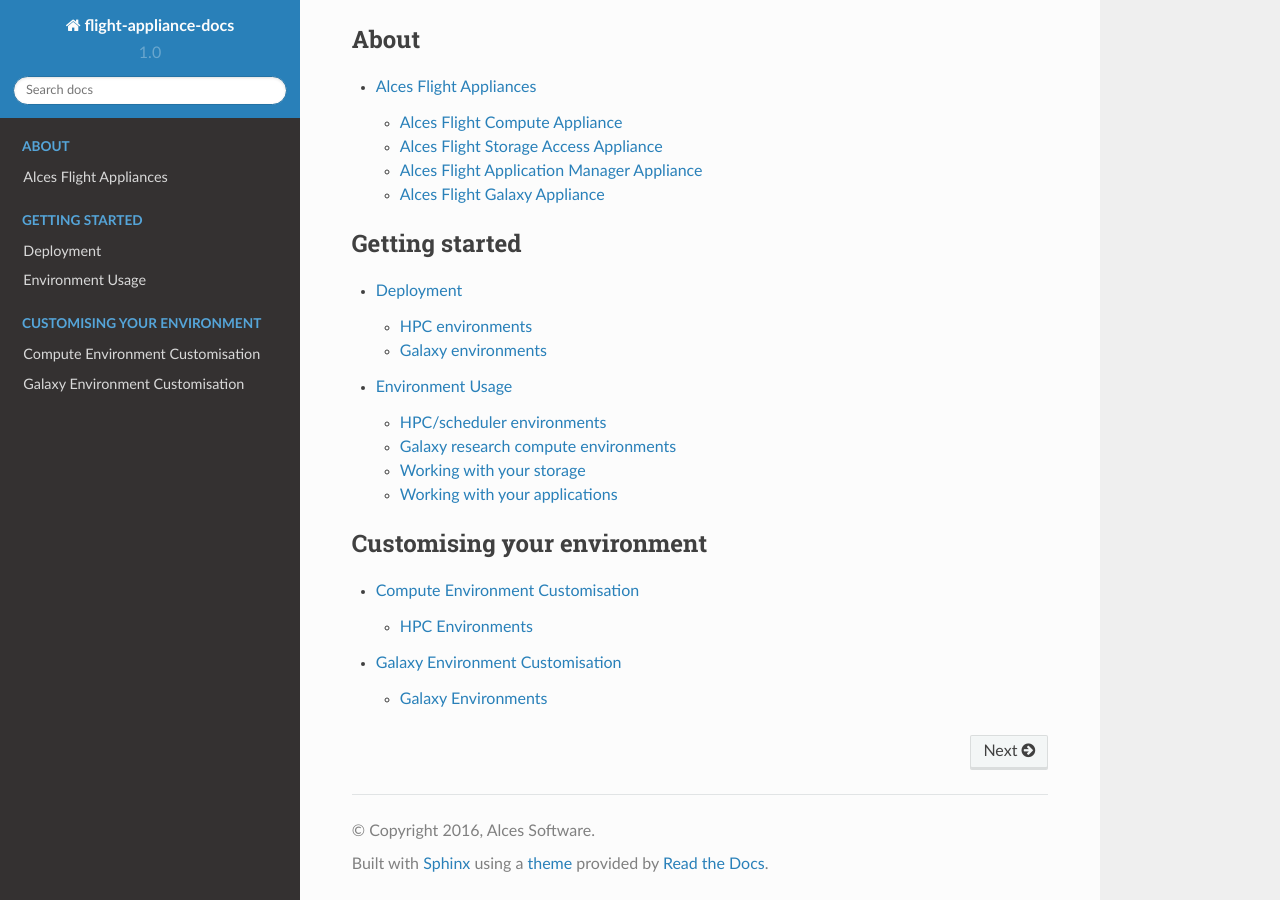
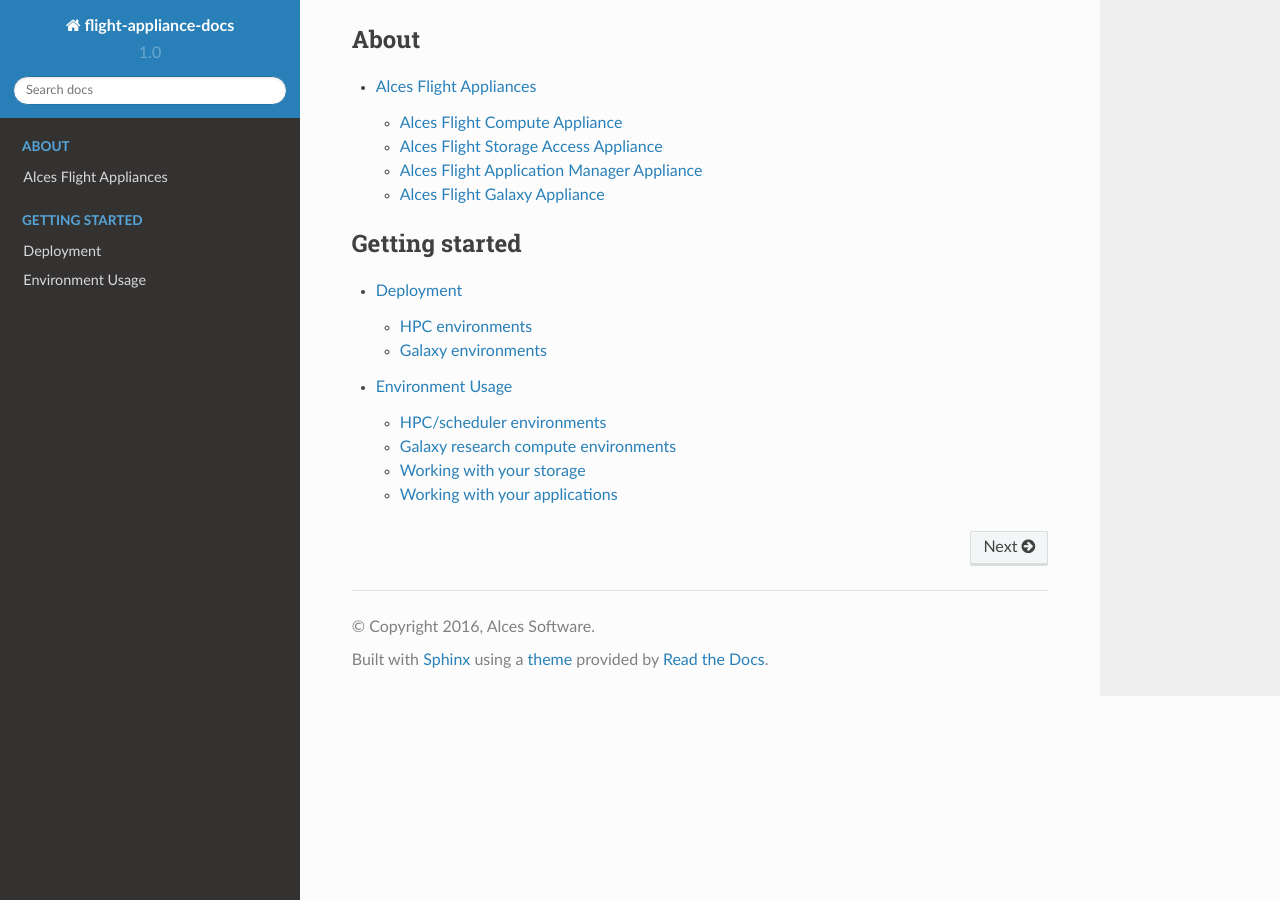
Before and after one commit to alces-software/flight-appliance-docs, a Sphinx documentation site: the page built from docs/source/index.rst, in a window 1280 px wide and 900 px high, scrolled down 588 px. Built offline with Sphinx 7.4.7 and the Read the Docs theme 2.0.0, drawn with Linux system fonts in a browser that asks for light colours; some of the changed lines change nothing that is shown.

Commit message:
Remove customisation pages: https://trello.com/c/T1nAvUp0 - Added to following folder in Git:   https://github.com/alces-software/flight-appliance-support/tree/b608ef8e86089ec12aea585699be1584ae696847/how-to/configuration

```diff
--- a/docs/source/configuration/compute-config.rst
+++ /dev/null
@@ -1,223 +0,0 @@
-.. _compute-config:
-
-Compute Environment Customisation
-#################################
-
-The following section details the initial configuration options available from user-data when deploying Alces compute environments in the Cloud.
-
-HPC Environments
-================
-There are two types of Alces Flight Compute Appliance deployments available:
-
-* **Cluster master node**: Cluster scheduler host, shared NFS server, user login node
-* **Cluster compute node**: Scheduler execution host
-
-Each type requires user-data to be included upon deployment in order to correctly configure the image - examples of both master node and compute nodes are shown below:
-
-Cluster master node
--------------------
-.. code-block:: yaml
-
-    #cloud-config
-    hostname: login1
-    fqdn: login1.clusterware.alces.network
-    write_files:
-    - content: |
-        cluster:
-          uuid: '7b4249e8-637a-11e5-a343-7831c1c0e63c'
-          token: '8R0c6lyMG1pJGP/wzg8dHA=='
-          name: 'clusterware'
-          role: 'master'
-          tags:
-            scheduler_roles: ':master:'
-          gridware:
-            depots:
-            - name: benchmark
-              url: https://s3-eu-west-1.amazonaws.com/packages.alces-software.com/depots/benchmark
-        instance:
-          users:
-          - username: alces-cluster
-            uid: 509
-            group: alces-cluster
-            gid: 509
-            groups:
-              - gridware
-              - admins:388
-            ssh_public_key: |
-              ssh-rsa 1234 user
-      owner: root:root
-      path: /opt/clusterware/etc/config.yml
-      permissions: '0640'
-
-Cluster compute node
---------------------
-.. code-block:: yaml
-
-    #cloud-config
-    hostname: node1
-    fqdn: node1.clusterware.alces.network
-    write_files:
-    - content: |
-        cluster:
-          uuid: '7b4249e8-637a-11e5-a343-7831c1c0e63c'
-          token: '8R0c6lyMG1pJGP/wzg8dHA=='
-          name: 'clusterware'
-          role: 'slave'
-          tags:
-            scheduler_roles: ':compute:'
-        instance:
-          users:
-          - username: alces-cluster
-            uid: 509
-            group: alces-cluster
-            gid: 509
-            groups:
-              - gridware
-              - admins:388
-            ssh_public_key: |
-              ssh-rsa 1234 user
-      owner: root:root
-      path: /opt/clusterware/etc/config.yml
-      permissions: '0640'
-
-.. note:: When deploying to AWS, compute nodes should include the ``master`` tag in the ``cluster`` configuration section. This provides compute nodes the login node internal IP address - for example: ``master: 10.75.0.10``
-
-Configuration values
--------------------
-
-Hostname
-^^^^^^^^
-
-.. code-block:: yaml
-
-    hostname: node
-
-This should be set to the desired hostname of the deployed system, i.e for a cluster master node: ``login1``
-
-FQDN
-^^^^
-
-.. code-block:: yaml
-
-    fqdn: node.alces.network
-
-This should be set to ``<hostname>.network`` - allowing you to easily add your environment to your own public domain names
-
-UUID
-^^^^
-
-.. code-block:: yaml
-
-    uuid: '7b4249e8-637a-11e5-a343-7831c1c0e63c'
-
-The cluster unique ID must be used across all deployed nodes in your environment. A new unique ID can be generated using the ``uuid`` tool, e.g. ``uuid -v4``
-
-Token
-^^^^^
-
-.. code-block:: yaml
-
-    token: '8R0c6lyMG1pJGP/wzg8dHA=='
-
-The cluster token must be used across all deployed nodes in your environment. A new token can be generated using the ``openssl`` tool, e.g. ``openssl rand -base64 20``
-
-Name
-^^^^
-
-.. code-block:: yaml
-
-    name: clusterware
-
-The name field defines the environments name, shown at user-login and in the bash-prompt, e.g.
-
-.. code-block:: bash
-
-    [alces@login1(clusterware) ~]$
-
-Role
-^^^^
-
-.. code-block:: yaml
-
-    role: master
-
-The ``role`` field defines whether the Alces Compute image is destined to configure itself as a cluster master node, or a worker node - only one ``master`` role should be set within the environment.
-
-Available options:
-
-* ``master``
-* ``slave``
-
-Tags
-^^^^
-
-.. code-block:: yaml
-
-    tags:
-      scheduler_roles: ':master:'
-
-The ``tags`` section defines what type of automatic configuration should take place on each node - many tags are available for different roles, including storage manager roles, scheduler roles and galaxy roles.
-
-Typically, a dedicated cluster master node would use the tag:
-
-.. code-block:: yaml
-
-    scheduler_roles: ':master:'
-
-Cluster master nodes can also be configured with the ``:compute:`` tag - enabling them as a cluster execution host, allowing you to run scheduler jobs through the login node. This can be applied with:
-
-.. code-block:: yaml
-
-    scheduler_roles: ':master:compute:'
-
-Compute nodes are deployed with the ``:compute:`` tag only, e.g.
-
-.. code-block:: yaml
-
-    scheduler_roles: ':compute:'
-
-Gridware
-^^^^^^^^
-
-.. code-block:: yaml
-
-     gridware:
-       depots:
-        - name: benchmark
-          url: https://s3-eu-west-1.amazonaws.com/packages.alces-software.com/depots/benchmark
-
-The Gridware configuration section allows you to install Gridware ``depots`` - ``depots`` are pre-packaged selections of applications, libraries and compilers for a specific purpose - made available for use upon user login using the Linux ``modules`` environment.
-
-Examples of available Gridware depots include:
-
-* ``benchmark`` - popular Linux benchmarking utilities
-* ``bio`` - popular bioinformatics tools
-* ``chem`` - popular chemistry tools and applications
-
-Multiple Gridware depots can be installed at the same time, for example:
-
-.. code-block:: yaml
-
-     gridware:
-       depots:
-        - name: benchmark
-          url: https://s3-eu-west-1.amazonaws.com/packages.alces-software.com/depots/benchmark
-        - name: chem
-          url: https://s3-eu-west-1.amazonaws.com/packages.alces-software.com/depots/chem
-
-**Defering Gridware initlisation**
-
-The Alces Application Manager appliance can also be used to pre-install and manage Gridware depots.
-
-It is also possible to defer initial Gridware initlisation - in the case that you require a larger, external disk to be used; for example a block storage volume. To defer Gridware initlisation, add the following configuration to your user-data:
-
-.. code-block:: yaml
-
-    gridware:
-      triggers: delayed
-
-Next - mount your external block storage volume to ``/opt/gridware``, then run the following command to configure the Gridware volume, and share it amongst the nodes in your environment:
-
-.. code-block:: bash
-
-    /opt/clusterware/libexec/share/trigger-event --local gridware-initialize
--- a/docs/source/configuration/galaxy-config.rst
+++ /dev/null
@@ -1,153 +0,0 @@
-.. _galaxy-config:
-
-Galaxy Environment Customisation
-################################
-
-The following section details the initial configuration options available from user-data when deploying Alces Galaxy environments in the Cloud.
-
-Galaxy Environments
-==================
-There are two types of Alces Galaxy Appliance deployments available:
-
-* **Webapp/Galaxy master**: Galaxy environment master, hosts the Galaxy web interface providing an interface for researchers
-* **Pulsar compute service**: The Galaxy compute service ``pulsar`` can be configured on both the Galaxy environment master node, as well as additional dedicated compute nodes
-
-Each type requires user-data to be included upon deployment in order to correctly configure the image - examples of both master node and compute nodes are shown below:
-
-Galaxy master node
-------------------
-.. code-block:: yaml
-
-    #cloud-config
-    hostname: master1
-    fqdn: master1.galaxy.alces.network
-    write_files:
-    - content: |
-        cluster:
-          uuid: '7b4249e8-637a-11e5-a343-7831c1c0e63c'
-          token: '8R0c6lyMG1pJGP/wzg8dHA=='
-          name: 'galaxy'
-          role: 'master'
-          tags:
-            galaxy_roles: ':master:compute:'
-      owner: root:root
-      path: /opt/clusterware/etc/config.yml
-      permissions: '0640'
-
-Galaxy compute node
--------------------
-.. code-block:: yaml
-
-    #cloud-config
-    hostname: node1
-    fqdn: node1.galaxy.alces.network
-    write_files:
-    - content: |
-        cluster:
-          uuid: '7b4249e8-637a-11e5-a343-7831c1c0e63c'
-          token: '8R0c6lyMG1pJGP/wzg8dHA=='
-          name: 'galaxy'
-          role: 'slave'
-          tags:
-            galaxy_roles: ':compute:'
-      owner: root:root
-      path: /opt/clusterware/etc/config.yml
-      permissions: '0640'
-
-.. note:: When deploying to AWS, compute nodes should include the ``master`` tag in the ``cluster`` configuration section. This provides compute nodes the login node internal IP address - for example: ``master: 10.75.0.10``
-
-Configuration values
--------------------
-
-Hostname
-^^^^^^^^
-
-.. code-block:: yaml
-
-    hostname: node
-
-This should be set to the desired hostname of the deployed system, i.e for a Galaxy master node: ``master1``
-
-FQDN
-^^^^
-
-.. code-block:: yaml
-
-    fqdn: node.alces.network
-
-This should be set to ``<hostname>.network`` - allowing you to easily add your environment to your own public domain names
-
-Galaxy research compute environments are also automatically added to the Alces public network `cloud.compute.estate`, with SSL certificates automatically generated for your Galaxy environment.
-
-UUID
-^^^^
-
-.. code-block:: yaml
-
-    uuid: '7b4249e8-637a-11e5-a343-7831c1c0e63c'
-
-The cluster unique ID must be used across all deployed nodes in your environment. A new unique ID can be generated using the ``uuid`` tool, e.g. ``uuid -v4``
-
-Token
-^^^^^
-
-.. code-block:: yaml
-
-    token: '8R0c6lyMG1pJGP/wzg8dHA=='
-
-The cluster token must be used across all deployed nodes in your environment. A new token can be generated using the ``openssl`` tool, e.g. ``openssl rand -base64 20``
-
-Name
-^^^^
-
-.. code-block:: yaml
-
-    name: galaxy
-
-The name field defines the environments name, shown at user-login and in the bash-prompt, e.g.
-
-.. code-block:: bash
-
-    [alces@master1(galaxy) ~]$
-
-Role
-^^^^
-
-.. code-block:: yaml
-
-    role: master
-
-The ``role`` field defines whether the Alces Galaxy appliance is destined to configure itself as a Galaxy master node, or a worker node - only one ``master`` role should be set within the environment.
-
-Available options:
-
-* ``master``
-* ``slave``
-
-Tags
-^^^^
-
-.. code-block:: yaml
-
-    tags:
-      galaxy_roles: ':master:'
-
-The ``tags`` section defines what type of automatic configuration should take place on each node - many tags are available for different roles, including storage manager roles, scheduler roles and galaxy roles.
-
-Typically, a Galaxy master node would use the tag:
-
-.. code-block:: yaml
-
-    galaxy_roles: ':master:'
-
-Galaxy master nodes can also be configured with the ``:compute:`` tag - enabling them as a cluster execution host, allowing you to run Galaxy compute jobs all through a single instance. This can be applied with:
-
-.. code-block:: yaml
-
-    galaxy_roles: ':master:compute:'
-
-Compute nodes are deployed with the ``:compute:`` tag only, e.g.
-
-.. code-block:: yaml
-
-    galaxy_roles: ':compute:'
--- a/docs/source/index.rst
+++ b/docs/source/index.rst
@@ -31,11 +31,3 @@
 
    getting-started/deployment/deployment
    getting-started/environment-usage/environment_usage
-
-.. toctree::
-   :maxdepth: 2
-   :glob:
-   :caption: Customising your environment
-   :name: configurationtoc
-
-   configuration/*
```
